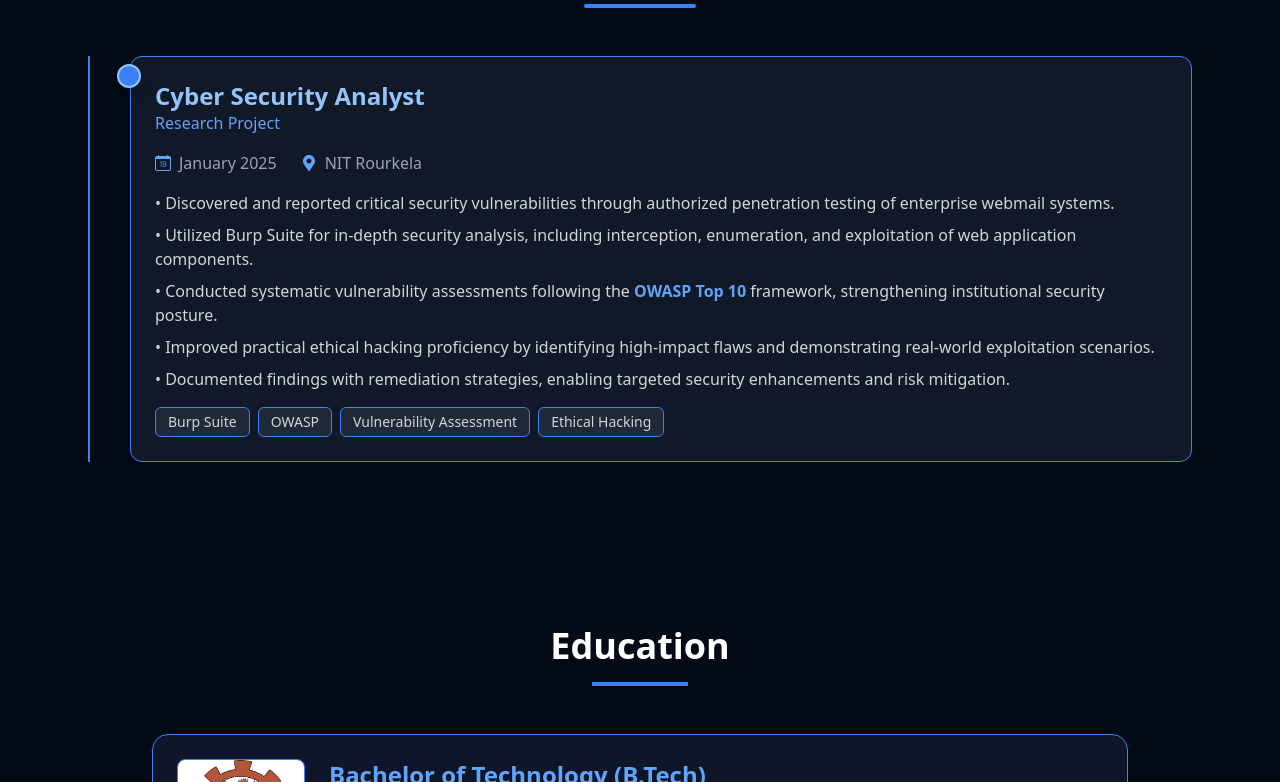
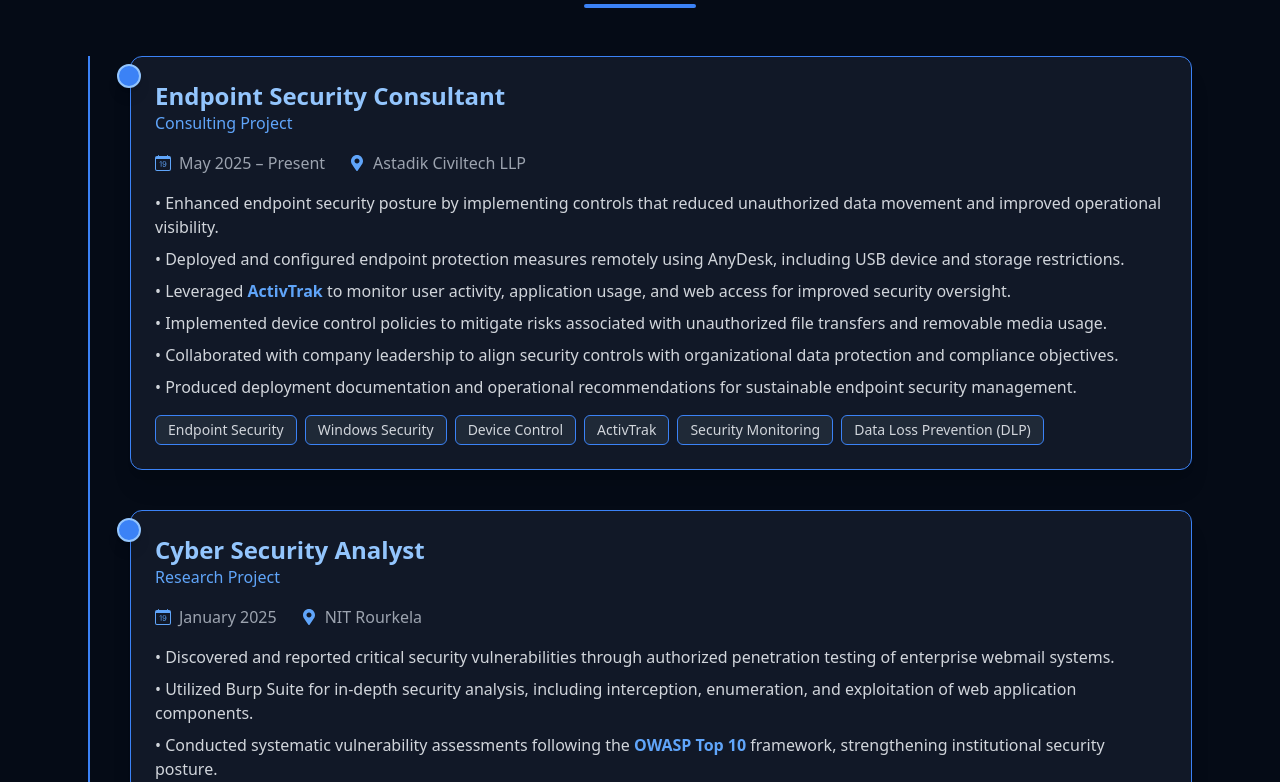
Before and after one commit to DibyanshuSah/My_Portfolio, a React (Vite) app: page / in a window 1280 px wide. Shown: the part 3638-4420 px from the top of the page. Built offline with nearby package versions, Linux system fonts and the light colour scheme.

Commit message:
experience added

```diff
--- a/src/sections/Experience.jsx
+++ b/src/sections/Experience.jsx
@@ -4,60 +4,120 @@ import { BsCalendarDate } from "react-icons/bs";
 
 const Experience = () => {
   return (
-    <section id="experience" className="py-20 px-6 max-w-6xl mx-auto text-white">
-      {}
+    <section
+      id="experience"
+      className="py-20 px-6 max-w-6xl mx-auto text-white">
       <h2 className="text-4xl font-bold text-center">Experience</h2>
-      {}
       <div className="w-28 h-1 bg-blue-500 mx-auto mt-2 mb-12 rounded-full"></div>
-      {}
       <div className="relative border-l-2 border-blue-500 pl-10">
-        {}
-        <div className="mb-1 relative">
-          {}
+        {/* Experience 1 */}
+        <div className="mb-10 relative">
           <span className="absolute -left-[13px] top-2 w-6 h-6 bg-blue-500 rounded-full border-2 border-blue-300 shadow-lg" />
-          {}
           <div className="bg-[#111827] p-6 rounded-xl shadow-xl border border-blue-500 hover:border-blue-400 transition-all duration-300 hover:shadow-[0_0_15px_rgba(29,78,216,0.4)]">
-            {}
+            <h3 className="text-2xl font-bold text-blue-300 leading-tight">
+              Endpoint Security Consultant</h3>
+            <p className="text-blue-400 font-medium mb-4">
+              Consulting Project</p>
+            <div className="flex items-center gap-6 text-gray-400 mb-4 flex-wrap">
+              <span className="flex items-center gap-2">
+                <BsCalendarDate className="text-blue-400" />
+                May 2025 – Present</span>
+              <span className="flex items-center gap-2">
+                <FaMapMarkerAlt className="text-blue-400" />
+                Astadik Civiltech LLP
+              </span>
+            </div>
+<ul className="space-y-2 text-gray-300">
+  <li>
+    • Enhanced endpoint security posture by implementing controls that reduced
+    unauthorized data movement and improved operational visibility.
+  </li>
+  <li>
+    • Deployed and configured endpoint protection measures remotely using AnyDesk,
+    including USB device and storage restrictions.
+  </li>
+  <li>
+    • Leveraged <strong className="text-blue-400"> ActivTrak </strong> to monitor user activity, application usage, and web
+    access for improved security oversight.
+  </li>
+  <li>
+    • Implemented device control policies to mitigate risks associated with
+    unauthorized file transfers and removable media usage.
+  </li>
+  <li>
+    • Collaborated with company leadership to align security controls
+    with organizational data protection and compliance objectives.
+  </li>
+  <li>
+    • Produced deployment documentation and operational recommendations for
+    sustainable endpoint security management.
+  </li>
+</ul>
+            <div className="flex flex-wrap gap-2 mt-4">
+              {[
+                "Endpoint Security",
+                "Windows Security",
+                "Device Control",
+                "ActivTrak",
+                "Security Monitoring",
+                "Data Loss Prevention (DLP)",
+              ].map((tag, i) => (
+                <span
+                  key={i}
+                  className="px-3 py-1 bg-gray-800 rounded-md text-sm text-gray-300 border border-blue-500">
+                  {tag}
+                </span>
+              ))}
+            </div>
+          </div>
+        </div>
+        {/* Experience 2 */}
+        <div className="relative">
+          <span className="absolute -left-[13px] top-2 w-6 h-6 bg-blue-500 rounded-full border-2 border-blue-300 shadow-lg" />
+          <div className="bg-[#111827] p-6 rounded-xl shadow-xl border border-blue-500 hover:border-blue-400 transition-all duration-300 hover:shadow-[0_0_15px_rgba(29,78,216,0.4)]">
             <h3 className="text-2xl font-bold text-blue-300 leading-tight">
               Cyber Security Analyst
             </h3>
-            {}
-            <p className="text-blue-400 font-medium mb-4">Research Project</p>
-            {}
-            <div className="flex items-center gap-6 text-gray-400 mb-4">
+            <p className="text-blue-400 font-medium mb-4">
+              Research Project
+            </p>
+            <div className="flex items-center gap-6 text-gray-400 mb-4 flex-wrap">
               <span className="flex items-center gap-2">
-                <BsCalendarDate className="text-blue-400" /> January 2025
+                <BsCalendarDate className="text-blue-400" />
+                January 2025
               </span>
-
               <span className="flex items-center gap-2">
-                <FaMapMarkerAlt className="text-blue-400" /> NIT Rourkela
+                <FaMapMarkerAlt className="text-blue-400" />
+                NIT Rourkela
               </span>
             </div>
-            {}
             <ul className="space-y-2 text-gray-300">
               <li>
-                • Discovered and reported critical security vulnerabilities through
-                  authorized penetration testing of enterprise webmail systems.
+                • Discovered and reported critical security vulnerabilities
+                through authorized penetration testing of enterprise webmail
+                systems.
               </li>
               <li>
-                • Utilized Burp Suite for in-depth security analysis, including interception,
-                  enumeration, and exploitation of web application components.
+                • Utilized Burp Suite for in-depth security analysis,
+                including interception, enumeration, and exploitation of
+                web application components.
               </li>
               <li>
-                • Conducted systematic vulnerability assessments following the
-                  <strong className="text-blue-400"> OWASP Top 10 </strong> framework,
-                  strengthening institutional security posture.
+                • Conducted systematic vulnerability assessments following
+                the
+                <strong className="text-blue-400"> OWASP Top 10 </strong>
+                framework, strengthening institutional security posture.
               </li>
               <li>
-                • Improved practical ethical hacking proficiency by identifying high-impact
-                  flaws and demonstrating real-world exploitation scenarios.
+                • Improved practical ethical hacking proficiency by
+                identifying high-impact flaws and demonstrating real-world
+                exploitation scenarios.
               </li>
               <li>
-                • Documented findings with remediation strategies, enabling targeted
-                  security enhancements and risk mitigation.
+                • Documented findings with remediation strategies, enabling
+                targeted security enhancements and risk mitigation.
               </li>
             </ul>
-            {}
             <div className="flex flex-wrap gap-2 mt-4">
               {[
                 "Burp Suite",
@@ -67,9 +127,7 @@ const Experience = () => {
               ].map((tag, i) => (
                 <span
                   key={i}
-                  className="px-3 py-1 bg-gray-800 rounded-md text-sm text-gray-300 border border-blue-500"
-                >
-                  {tag}
+                  className="px-3 py-1 bg-gray-800 rounded-md text-sm text-gray-300 border border-blue-500">{tag}
                 </span>
               ))}
             </div>
@@ -79,4 +137,5 @@ const Experience = () => {
     </section>
   );
 };
+
 export default Experience;
```
